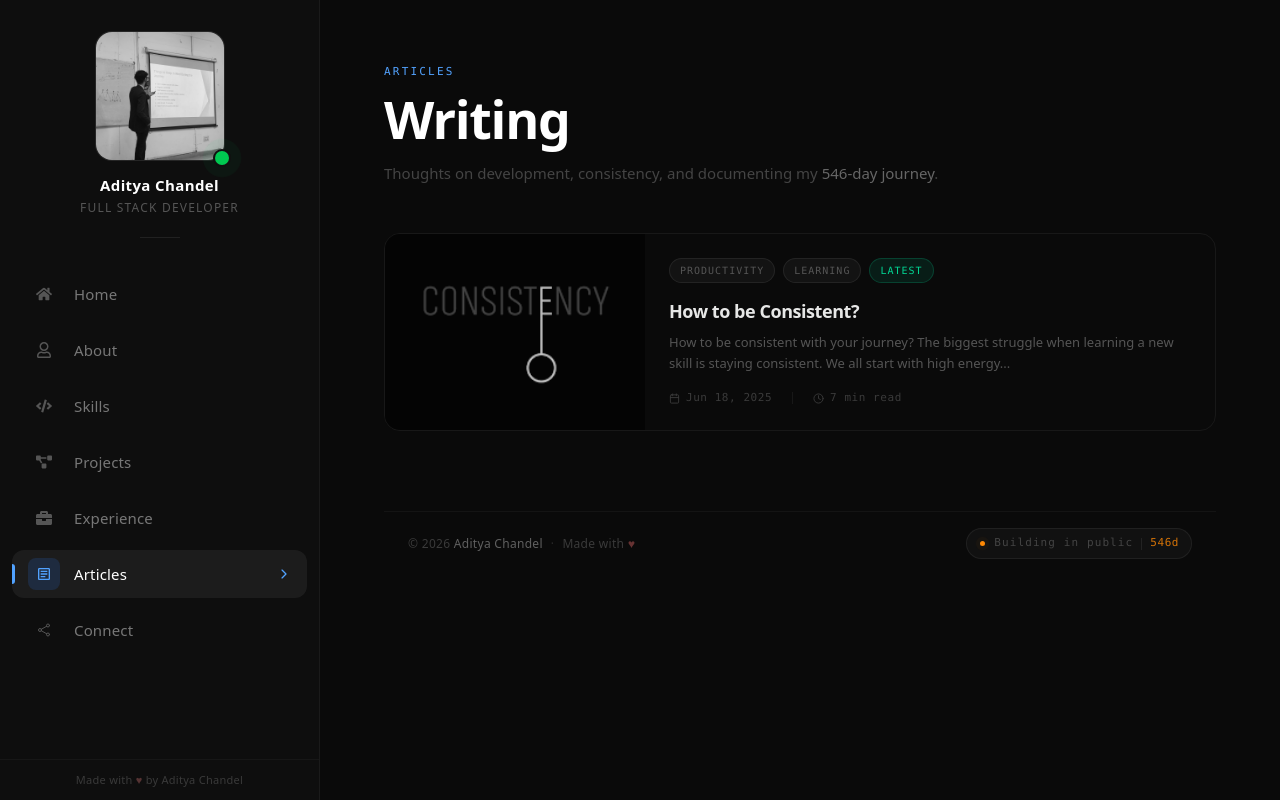
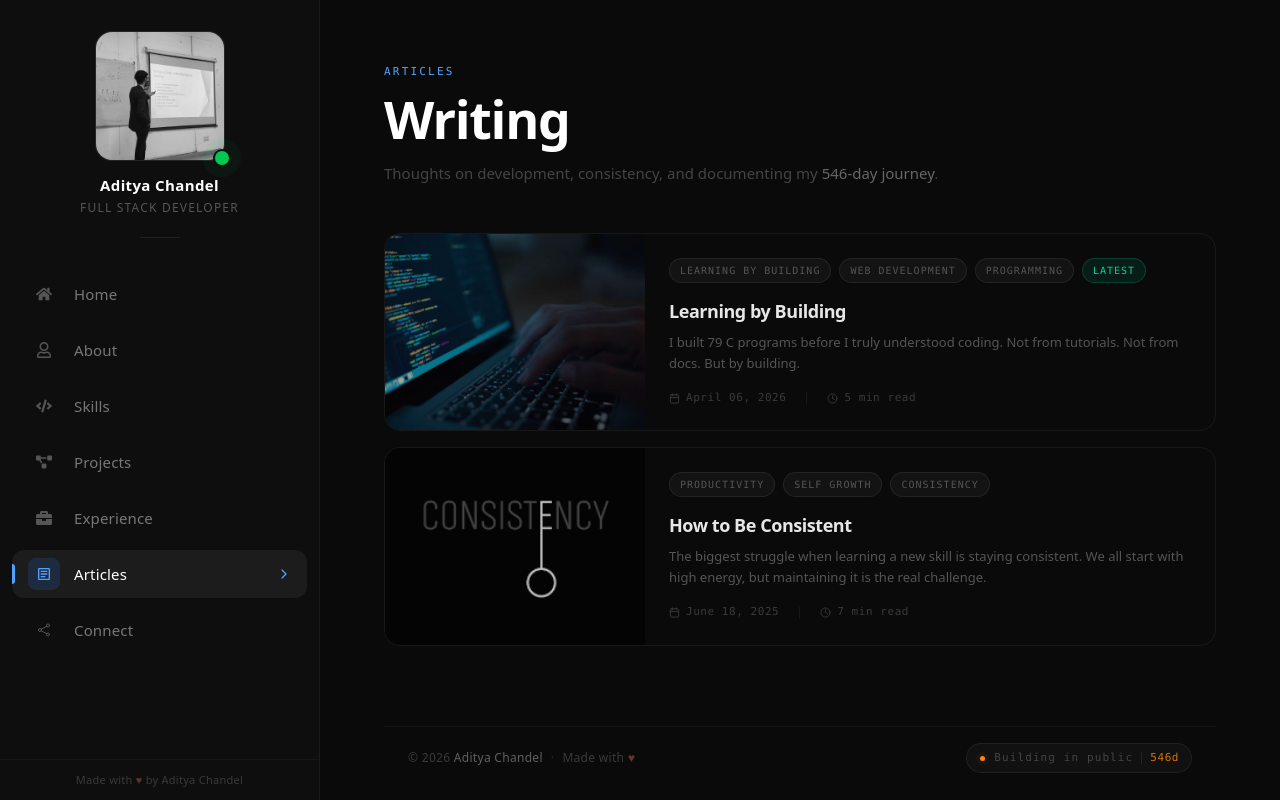
Before and after one commit to TonyStark-19/my-portfolio, a React (Vite) app: page /articles in a window 1280 px wide. Built offline with nearby package versions, Linux system fonts and the light colour scheme.

Commit message:
Added new article

```diff
--- a/src/Pages/Articles.jsx
+++ b/src/Pages/Articles.jsx
@@ -9,14 +9,24 @@ const STREAK_START = Date.UTC(2024, 6, 9);
 // articles data
 const ARTICLES = [
     {
-        title: "How to be Consistent?",
-        description: "How to be consistent with your journey? The biggest struggle when learning a new skill is staying consistent. We all start with high energy...",
-        date: "Jun 18, 2025",
+        title: "Learning by Building",
+        description: "I built 79 C programs before I truly understood coding. Not from tutorials. Not from docs. But by building.",
+        date: "April 06, 2026",
+        readTime: "5 min read",
+        link: "https://medium.com/@adityachandel371/learning-by-building-b591e7f4646e",
+        image: "/images/Articles/coding.jpg",
+        tags: ["Learning by Building", "Web Development", "Programming"],
+        featured: true,
+    },
+    {
+        title: "How to Be Consistent",
+        description: "The biggest struggle when learning a new skill is staying consistent. We all start with high energy, but maintaining it is the real challenge.",
+        date: "June 18, 2025",
         readTime: "7 min read",
         link: "https://medium.com/@adityachandel371/how-to-be-consistent-c080f45e0f1d",
         image: "/images/Articles/Consistency.png",
-        tags: ["Productivity", "Learning"],
-        featured: true,
+        tags: ["Productivity", "Self Growth", "Consistency"],
+        featured: false,
     },
 ];
 
```
Also changed, not shown: public/images/Articles/coding.jpg (added).
